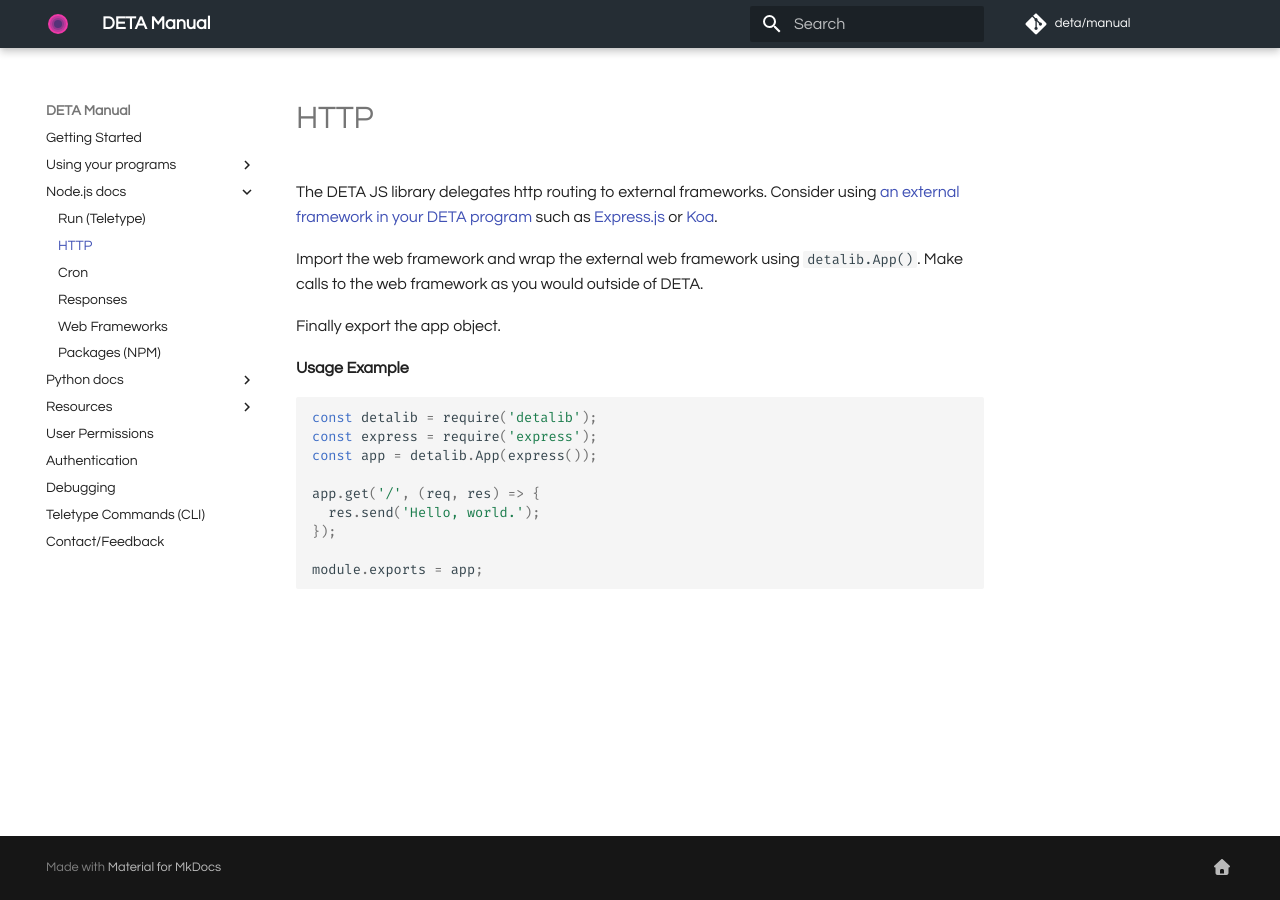
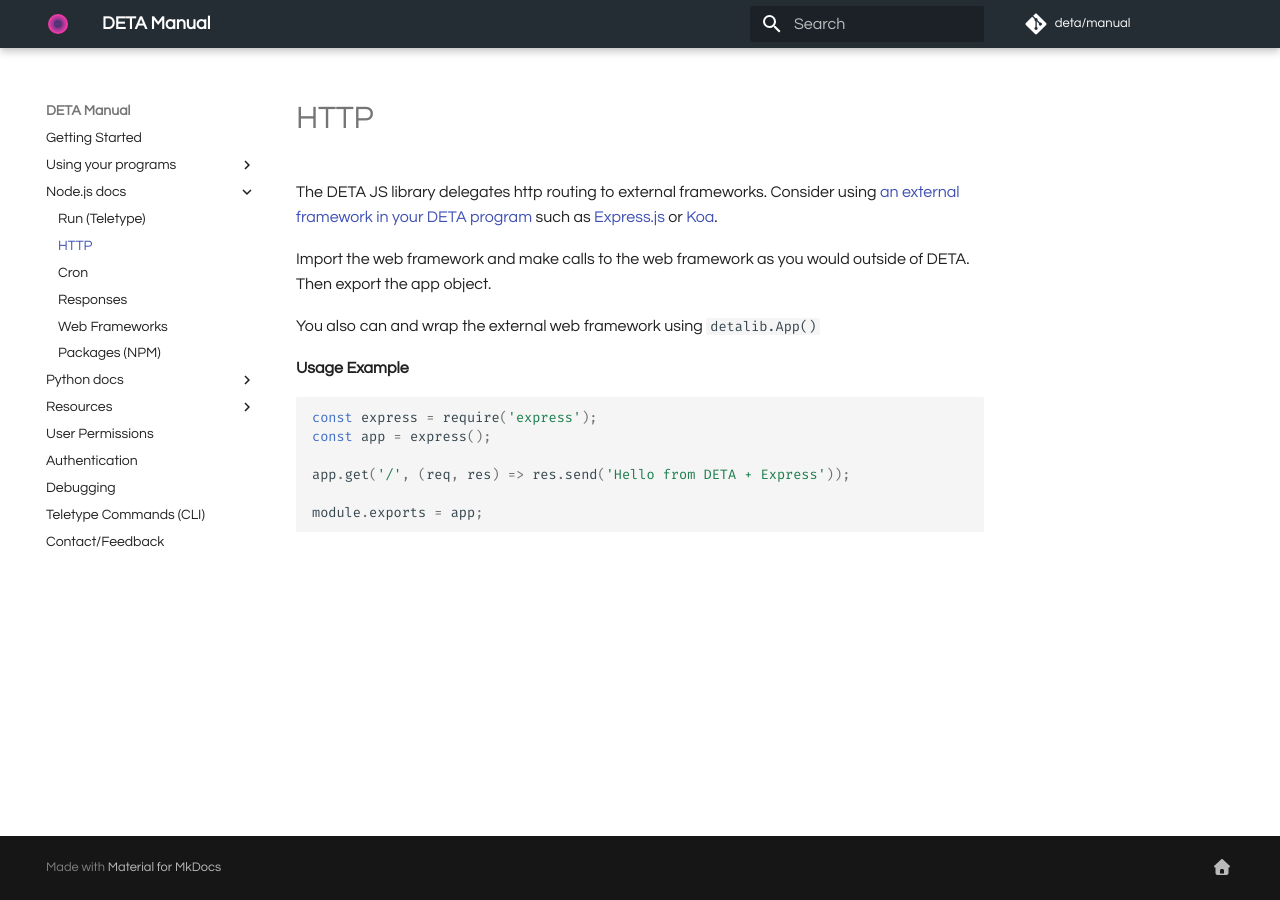
Before and after one commit to fmquaglia/manual, an MkDocs documentation site: the page built from docs/libjs/http.md, in a window 1280 px wide. Built offline with MkDocs 1.6.1 and Material for MkDocs 9.7.7, drawn with Linux system fonts in a browser that asks for light colours; comment, search, counter and statistics services are not loaded.

Commit message:
changed the example and taken mustafa's suggestion on http.md

````diff
--- a/docs/libjs/http.md
+++ b/docs/libjs/http.md
@@ -1,19 +1,16 @@
 The DETA JS library delegates http routing to external frameworks. Consider using [an external framework in your DETA program](/web_frameworks/) such as [Express.js](https://expressjs.com/) or [Koa](https://koajs.com/).
 
-Import the web framework and wrap the external web framework using `detalib.App()`. Make calls to the web framework as you would outside of DETA.
+Import the web framework and make calls to the web framework as you would outside of DETA. Then export the app object.
 
-Finally export the app object.
+You also can and wrap the external web framework using `detalib.App()`
 
 **Usage Example**
 
 ```javascript
-const detalib = require('detalib');
 const express = require('express');
-const app = detalib.App(express());
+const app = express();
 
-app.get('/', (req, res) => {
-  res.send('Hello, world.');
-});
+app.get('/', (req, res) => res.send('Hello from DETA + Express'));
 
 module.exports = app;
 ```
````
